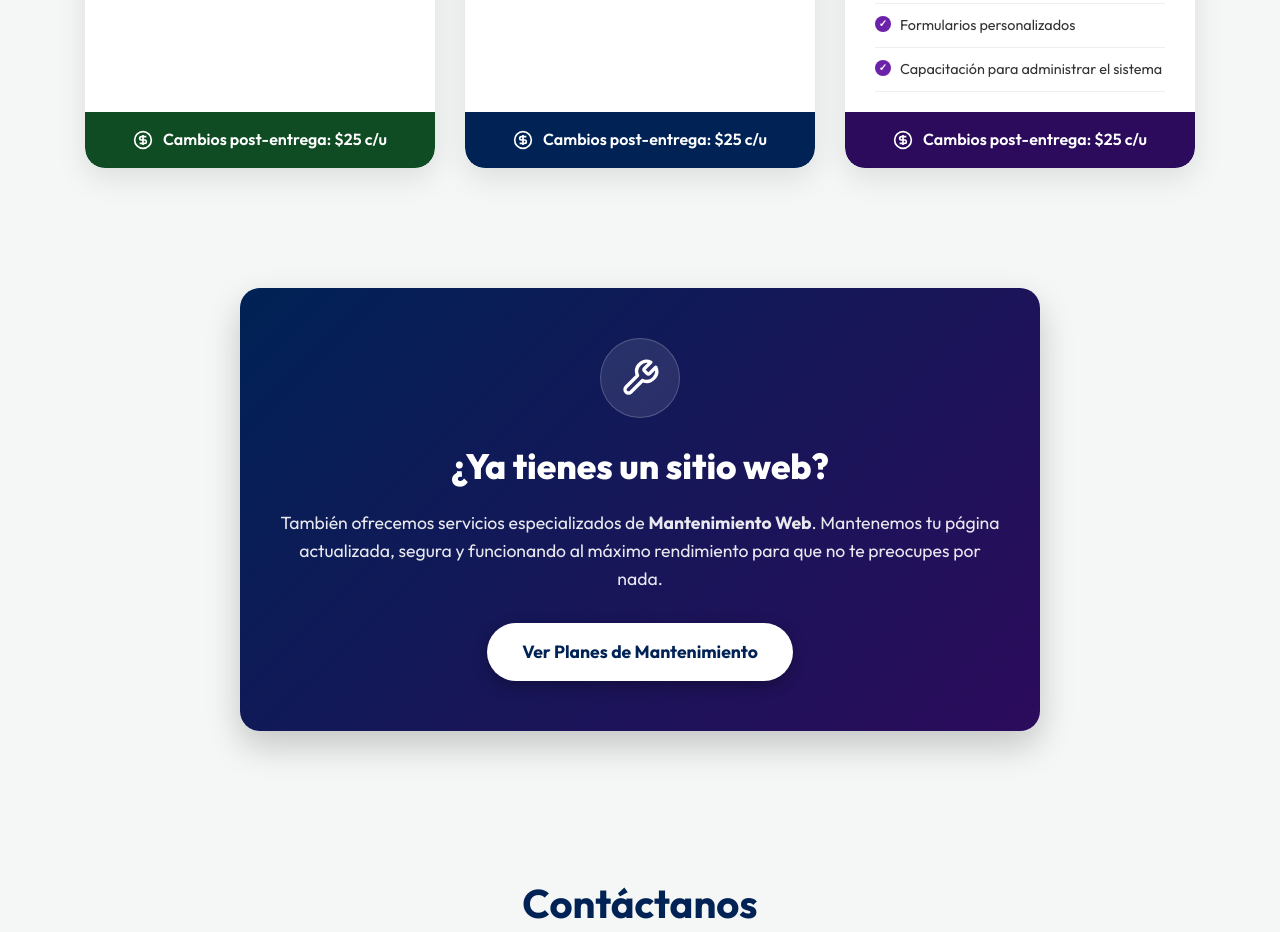
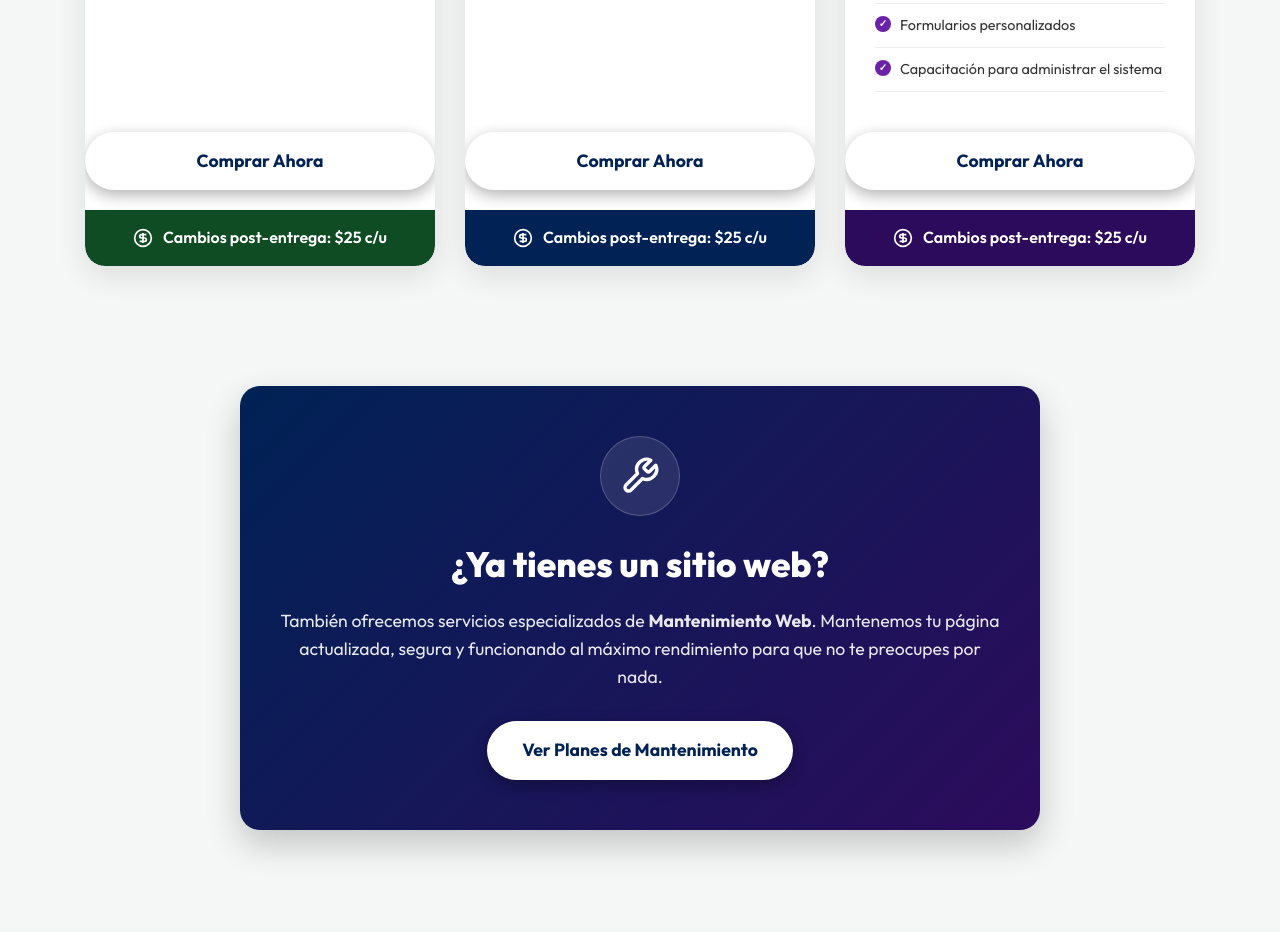
Before and after one commit to WEWebcr/Mantixor, a website built with Vite: page index.html in a window 1280 px wide. Shown: the part 1600-2532 px from the top of the page. Built offline with nearby package versions, Linux system fonts and the light colour scheme.

Commit message:
Añadir enlaces de pago de Tilopay a los planes

```diff
--- a/index.html
+++ b/index.html
@@ -74,6 +74,9 @@
               <li class="disabled">Aplicación Web</li>
               <li class="disabled">Aplicación Android (WebApp)</li>
             </ul>
+            <div style="text-align: center; margin: 20px 0;">
+              <a href="https://tilo.co/s/CFpQ4rZ8" target="_blank" rel="noopener noreferrer" class="btn-primary" style="display: block; width: 100%; box-sizing: border-box;">Comprar Ahora</a>
+            </div>
             <div class="support-badge">
               <svg viewBox="0 0 24 24" fill="none" stroke="currentColor" stroke-width="2"><circle cx="12" cy="12" r="10"></circle><path d="M16 8h-6a2 2 0 1 0 0 4h4a2 2 0 1 1 0 4H8"></path><path d="M12 18V6"></path></svg>
               Cambios post-entrega: $25 c/u
@@ -108,6 +111,9 @@
               <li>5 Correos corporativos</li>
               <li>SEO básico</li>
             </ul>
+            <div style="text-align: center; margin: 20px 0;">
+              <a href="https://tilo.co/s/fTmmTPJX" target="_blank" rel="noopener noreferrer" class="btn-primary" style="display: block; width: 100%; box-sizing: border-box;">Comprar Ahora</a>
+            </div>
             <div class="support-badge">
               <svg viewBox="0 0 24 24" fill="none" stroke="currentColor" stroke-width="2"><circle cx="12" cy="12" r="10"></circle><path d="M16 8h-6a2 2 0 1 0 0 4h4a2 2 0 1 1 0 4H8"></path><path d="M12 18V6"></path></svg>
               Cambios post-entrega: $25 c/u
@@ -147,6 +153,9 @@
               <li>Formularios personalizados</li>
               <li>Capacitación para administrar el sistema</li>
             </ul>
+            <div style="text-align: center; margin: 20px 0;">
+              <a href="https://tilo.co/s/sC68q7Dd" target="_blank" rel="noopener noreferrer" class="btn-primary" style="display: block; width: 100%; box-sizing: border-box;">Comprar Ahora</a>
+            </div>
             <div class="support-badge">
               <svg viewBox="0 0 24 24" fill="none" stroke="currentColor" stroke-width="2"><circle cx="12" cy="12" r="10"></circle><path d="M16 8h-6a2 2 0 1 0 0 4h4a2 2 0 1 1 0 4H8"></path><path d="M12 18V6"></path></svg>
               Cambios post-entrega: $25 c/u
```
